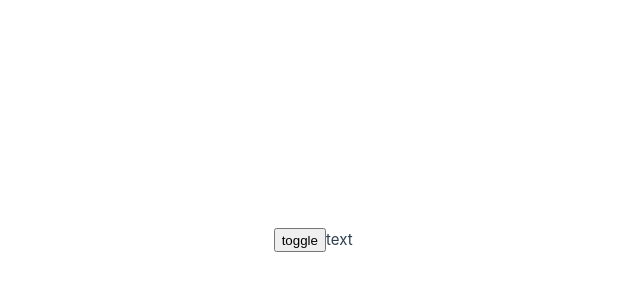
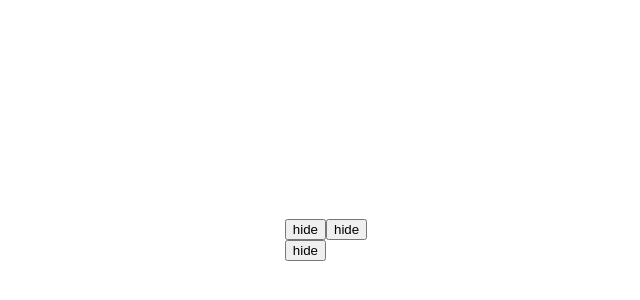
Before and after one commit to MakerAVGN/Vue3Base, a Vue app in the folder vue-project/: page / in a window 1280 px wide. Shown: the part 160-460 px from the top of the page, without its empty margins (314-954 px from the left). Built offline with nearby package versions, Linux system fonts and the light colour scheme.

Commit message:
Смена текста при тогглинге в Vue

```diff
--- a/vue-project/src/App.vue
+++ b/vue-project/src/App.vue
@@ -3,17 +3,27 @@ export default {
   data() {
     return {
       visible: true,
+      visible1: true,
+      visible2: true
     }
   },
   methods: {
     toggle: function () {
       this.visible = !this.visible;
+    },
+    toggle1: function () {
+      this.visible1 = !this.visible1;
+    },
+    toggle2: function () {
+      this.visible2 = !this.visible2;
     }
 
   }
 }
 </script>
 <template>
-  <button @click="toggle">toggle</button>
-  <p v-if="visible">text</p>
+
+  	<button @click="toggle">{{ visible ? 'hide' : 'show' }}</button>
+    <button @click="toggle1">{{ visible1 ? 'hide' : 'show' }}</button>
+    <button @click="toggle2">{{ visible2 ? 'hide' : 'show' }}</button>
 </template>
```
